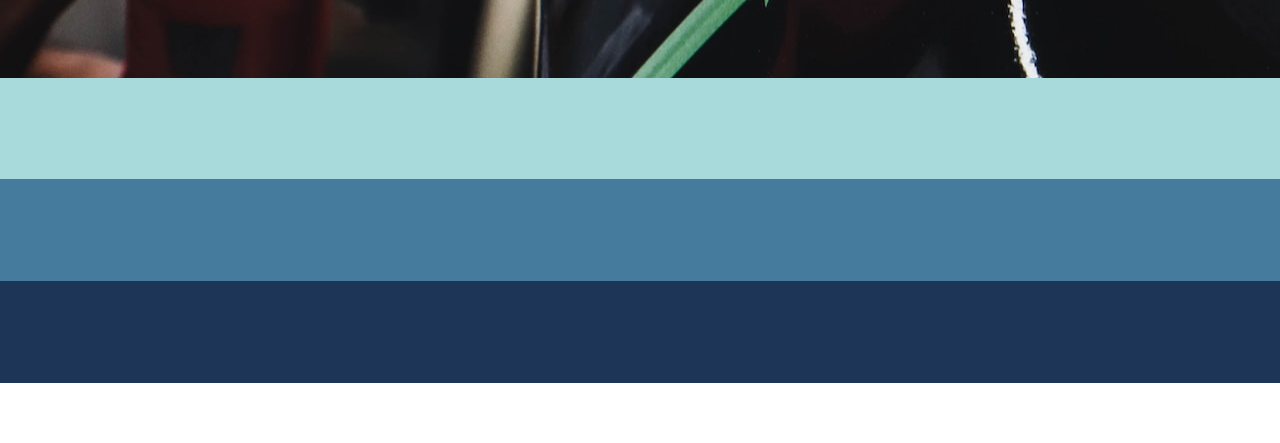
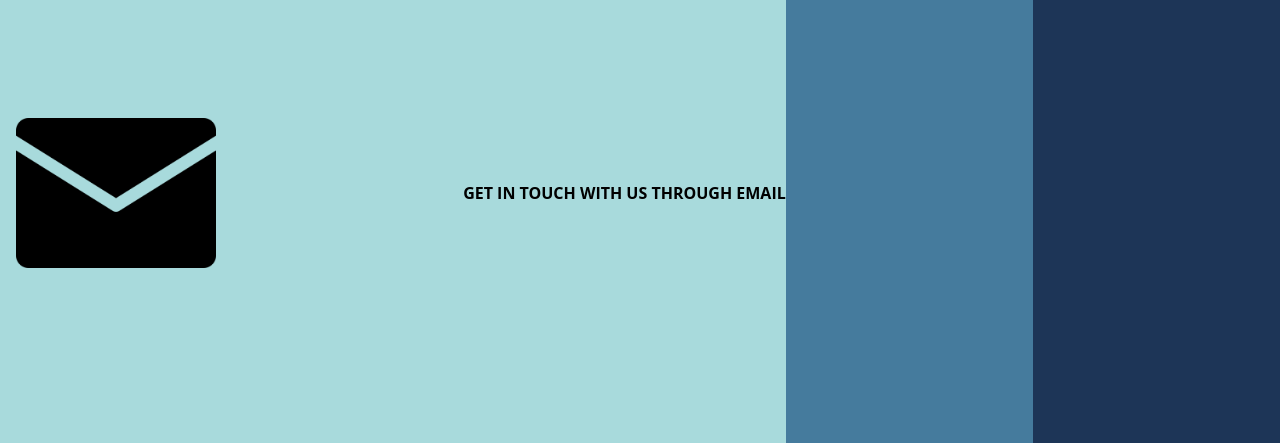
Before and after one commit to AyjayJr/smerf_detailing, a plain HTML site: page index.html in a window 1280 px wide. Shown: the part 417-860 px from the top of the page. Before the commit the page ends 800 px from the top, so only its background shows below. Drawn offline with Linux system fonts and the light colour scheme.

Commit message:
bottom content change flex-direction on larger screens

```diff
--- a/index.css
+++ b/index.css
@@ -29,7 +29,6 @@ html, body {
 body {
 	display: flex;
 	flex-direction: column;
-	overflow: hidden;
 }
 
 /* header styles */
@@ -86,7 +85,7 @@ nav > ul > li {
 	margin: 0 0.5em;
 }
 
-/* showcase content */
+/* showcase main */
 
 #showcase {
 	background-image: url("./img/neelabh-raj-rS9PBJBY5pc-unsplash-small.jpg");
@@ -137,26 +136,46 @@ nav > ul > li {
 
 /* main content */
 
-content {
+main {
 	display: flex;
 	flex-direction: column;
 	height: 100%;
 	width: 100%;
 }
 
-content > #a {
+main > #a {
 	flex-grow: 0.5;
+	height: 500px;
 	background-color: var(--light-blue);
 }
 
-content > #b {
+main > #b {
 	flex-grow: 0.5;
+	height: 500px;
 	background-color: var(--medium-blue);
 }
 
-content > #c {
+main > #c {
 	flex-grow: 0.5;
+	height: 500px;
 	background-color: var(--dark-blue);
+}
+
+content {
+	display: flex;
+	justify-content: space-between;
+	align-items: center;
+	margin: 0 auto;
+	max-width: 800px;
+	height: 100%;
+	text-align: center;
+	font-weight: bold;
+	font-size
+}
+
+#email {
+	margin-left: 1em;
+	width: 200px;
 }
 
 
@@ -184,6 +203,10 @@ content > #c {
 	#showcase > img {
 		margin: -300px 0 0;
 	}
+
+	main {
+		flex-direction: row;
+	}
 }
 
 @media screen and (min-width: 1200px) {
--- a/index.html
+++ b/index.html
@@ -30,10 +30,16 @@
 		<h1>Smerf Detailing</h1>
 		<p>Premium detailing service at a reasonable price!</p>
 	</section>
-	<content>
-		<div id="a"></div>
+	<main>
+		<div id="a">
+			<content>
+				<img id="email" src="./img/email.png" />
+				<p>GET IN TOUCH WITH US THROUGH EMAIL</p>
+				<!-- <a href="https://iconscout.com/icons/email" target="_blank">Email Icon</a> by <a href="https://iconscout.com/contributors/brent-jackson" target="_blank">Brent Jackson</a> -->
+			</content>
+		</div>
 		<div id="b"></div>
 		<div id="c"></div>
-	</content>
+	</main>
 </body>
 </html>
```
Also changed, not shown: img/email.png (added).
